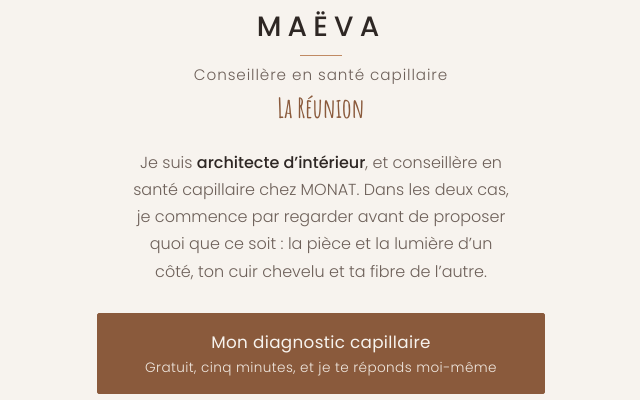
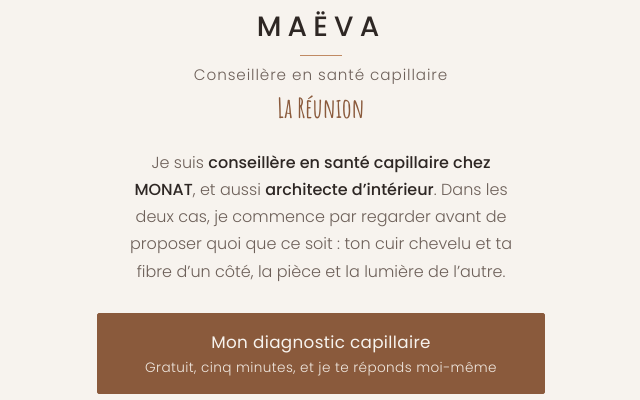
Before and after one commit to maevaaudrey1110-a11y/maevaaudrey1110-a11y.github.io, a plain HTML site: page index.html in a window 1280 px wide. Shown: the part 230-630 px from the top of the page, without its empty margins (319-959 px from the left). Drawn offline with Linux system fonts and the light colour scheme.

Commit message:
Presentation : le metier cheveux passe en premier
Architecte d'interieur se lisait avant conseillere en sante capillaire,
alors que la page sert au diagnostic capillaire. Les deux sont en gras,
les cheveux d'abord.

Co-Authored-By: Claude Opus 5 <noreply@anthropic.com>

```diff
--- a/index.html
+++ b/index.html
@@ -241,9 +241,9 @@
   </div>
 
   <p class="presentation">
-    Je suis <strong>architecte d’intérieur</strong>, et conseillère en santé capillaire chez MONAT.
+    Je suis <strong>conseillère en santé capillaire chez MONAT</strong>, et aussi <strong>architecte d’intérieur</strong>.
     Dans les deux cas, je commence par regarder avant de proposer quoi que ce soit :
-    la pièce et la lumière d’un côté, ton cuir chevelu et ta fibre de l’autre.
+    ton cuir chevelu et ta fibre d’un côté, la pièce et la lumière de l’autre.
   </p>
 
   <nav class="liens">
```
